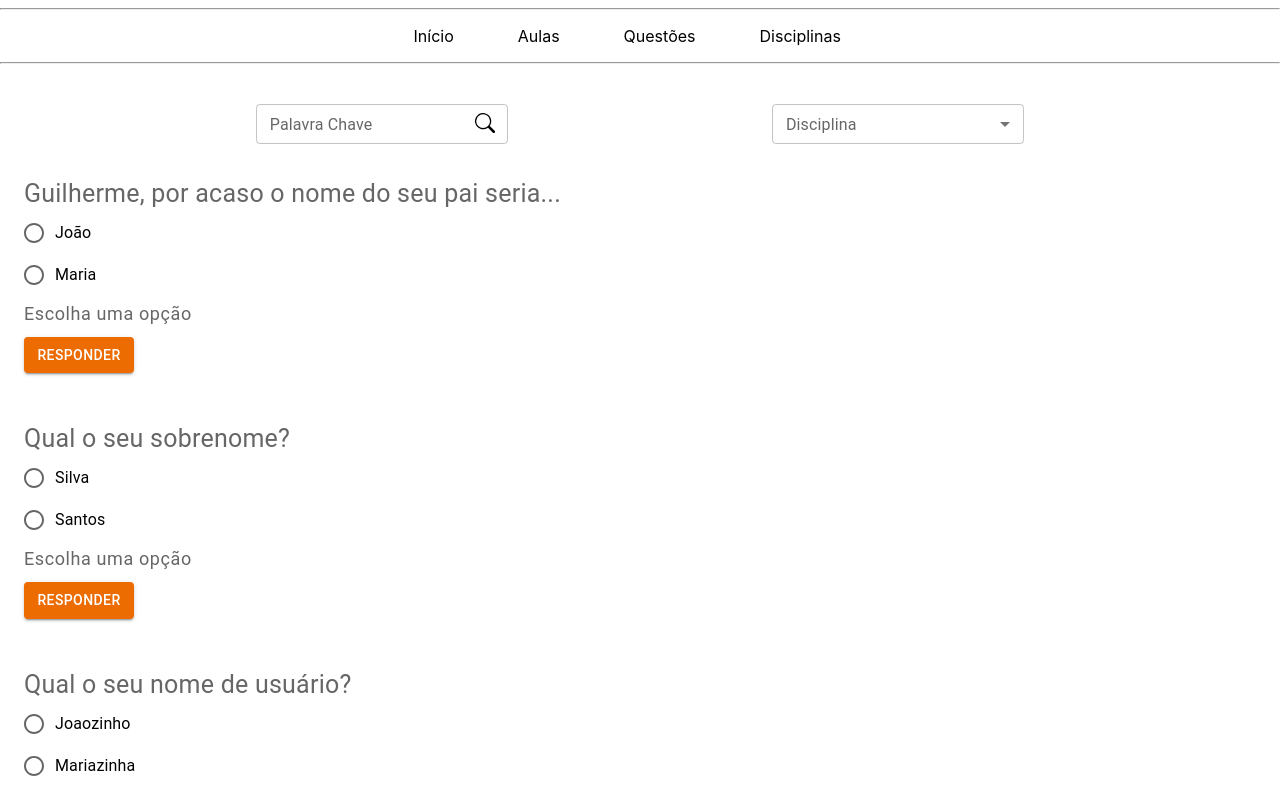
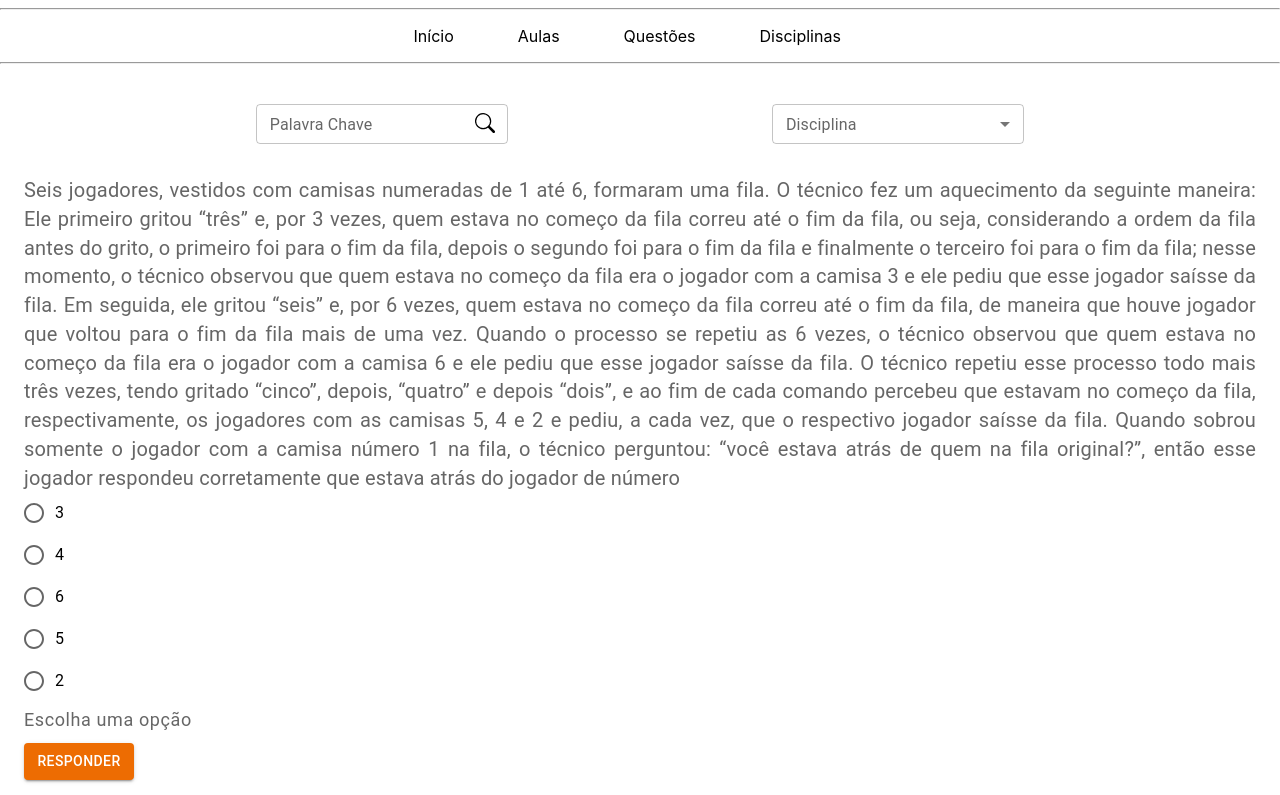
Before and after one commit to JezzDiego/Q-A-website, a Next.js app: page /questoes in a window 1280 px wide. Shown: the top 795 px of the page. Built offline with nearby package versions, Linux system fonts and the light colour scheme.

Commit message:
chore: making each question to have five alternatives

```diff
--- a/components/Question.tsx
+++ b/components/Question.tsx
@@ -12,15 +12,27 @@ interface QuestionProps {
     id: number;
     request: string;
     alt1: {
-        name: string,
-        slug: string,
-      },
+      name: string;
+      slug: string;
+    };
     alt2: {
-        name: string,
-        slug: string,
-      },
+      name: string;
+      slug: string;
+    };
+    alt3: {
+      name: string;
+      slug: string;
+    };
+    alt4: {
+      name: string;
+      slug: string;
+    };
+    alt5: {
+      name: string;
+      slug: string;
+    };
     correct: string;
-    }
+  };
 }
 
 export default function Question(props: QuestionProps) {
@@ -50,7 +62,12 @@ export default function Question(props: QuestionProps) {
     <div>
       <form onSubmit={handleSubmit} key={props.question.id}>
         <FormControl sx={{ m: 3 }} error={error} variant="standard">
-            <FormLabel id="demo-error-radios" sx={{fontSize: 25}}>{props.question.request}</FormLabel>
+          <FormLabel
+            id="demo-error-radios"
+            sx={{ fontSize: 20, textAlign: "justify" }}
+          >
+            {props.question.request}
+          </FormLabel>
           <RadioGroup
             aria-labelledby="demo-error-radios"
             name="quiz"
@@ -67,8 +84,23 @@ export default function Question(props: QuestionProps) {
               control={<Radio />}
               label={props.question.alt2.name}
             />
+            <FormControlLabel
+              value={props.question.alt3.slug}
+              control={<Radio />}
+              label={props.question.alt3.name}
+            />
+            <FormControlLabel
+              value={props.question.alt4.slug}
+              control={<Radio />}
+              label={props.question.alt4.name}
+            />
+            <FormControlLabel
+              value={props.question.alt5.slug}
+              control={<Radio />}
+              label={props.question.alt5.name}
+            />
           </RadioGroup>
-            <FormHelperText sx={{fontSize: 18}}>{helperText}</FormHelperText>
+          <FormHelperText sx={{ fontSize: 18 }}>{helperText}</FormHelperText>
           <Button
             sx={{ mt: 1, mr: 1, maxWidth: 110 }}
             type="submit"
--- a/pages/questoes/index.tsx
+++ b/pages/questoes/index.tsx
@@ -5,42 +5,81 @@ import index from "../../styles/index.module.scss";
 const questions = [
   {
     id: 0,
-    request: "Guilherme, por acaso o nome do seu pai seria...",
+    request:
+      "Seis jogadores, vestidos com camisas numeradas de 1 até 6, formaram uma fila. O técnico fez um aquecimento da seguinte maneira: Ele primeiro gritou “três” e, por 3 vezes, quem estava no começo da fila correu até o fim da fila, ou seja, considerando a ordem da fila antes do grito, o primeiro foi para o fim da fila, depois o segundo foi para o fim da fila e finalmente o terceiro foi para o fim da fila; nesse momento, o técnico observou que quem estava no começo da fila era o jogador com a camisa 3 e ele pediu que esse jogador saísse da fila. Em seguida, ele gritou “seis” e, por 6 vezes, quem estava no começo da fila correu até o fim da fila, de maneira que houve jogador que voltou para o fim da fila mais de uma vez. Quando o processo se repetiu as 6 vezes, o técnico observou que quem estava no começo da fila era o jogador com a camisa 6 e ele pediu que esse jogador saísse da fila. O técnico repetiu esse processo todo mais três vezes, tendo gritado “cinco”, depois, “quatro” e depois “dois”, e ao fim de cada comando percebeu que estavam no começo da fila, respectivamente, os jogadores com as camisas 5, 4 e 2 e pediu, a cada vez, que o respectivo jogador saísse da fila. Quando sobrou somente o jogador com a camisa número 1 na fila, o técnico perguntou: “você estava atrás de quem na fila original?”, então esse jogador respondeu corretamente que estava atrás do jogador de número",
     alt1: {
-      name: "João",
-      slug: "joao",
+      name: "3",
+      slug: "A",
     },
     alt2: {
-      name: "Maria",
-      slug: "maria",
+      name: "4",
+      slug: "B",
     },
-    correct: "joao",
+    alt3: {
+      name: "6",
+      slug: "C",
+    },
+    alt4: {
+      name: "5",
+      slug: "D",
+    },
+    alt5: {
+      name: "2",
+      slug: "E",
+    },
+    correct: "D",
   },
   {
     id: 1,
-    request: "Qual o seu sobrenome?",
+    request:
+      "Uma fazenda tem 14 funcionários e todos sabem cuidar de cavalos ou bois ou cachorros. Apenas um funcionário sabe cuidar de qualquer uma dessas espécies e quem sabe cuidar de boi, também sabe cuidar de cavalo. O número de funcionários que cuidam apenas de cavalos é igual ao número dos que cuidam apenas de cavalos e bois. O funcionário que sabe cuidar de ambos, cavalos e cachorros, também sabe cuidar de bois e 5 funcionários só sabem cuidar de cachorros. O número de funcionários que sabe cuidar apenas de cavalos é",
     alt1: {
-      name: "Silva",
-      slug: "silva",
+      name: "3",
+      slug: "A",
     },
     alt2: {
-      name: "Santos",
-      slug: "santos",
+      name: "6",
+      slug: "B",
     },
-    correct: "santos",
+    alt3: {
+      name: "5",
+      slug: "C",
+    },
+    alt4: {
+      name: "7",
+      slug: "D",
+    },
+    alt5: {
+      name: "4",
+      slug: "E",
+    },
+    correct: "E",
   },
   {
     id: 2,
-    request: "Qual o seu nome de usuário?",
+    request:
+      "Ao visitar a tradicional ilha, onde parte dos habitantes só falam verdades e os demais habitantes só falam mentiras, um turista encontrou três habitantes, um vestido de verde, outro de vermelho e outro de azul. O turista perguntou ao habitante de azul qual a cor da própria camisa, em seguida pediu para o habitante de vermelho fazer uma afirmação e finalmente pediu ao que estava vestido de verde para repetir o que havia respondido o habitante de azul. O turista obteve, respectivamente, as seguintes respostas: “verde”, “quem está de verde está mentindo”, “verde”.Os habitantes vestidos de verde, vermelho e azul falam, respectivamente,",
     alt1: {
-      name: "Joaozinho",
-      slug: "joaozinho",
+      name: "verdades, mentiras, verdades.",
+      slug: "A",
     },
     alt2: {
-      name: "Mariazinha",
-      slug: "mariazinha",
+      name: "mentiras, mentiras, verdades.",
+      slug: "B",
     },
-    correct: "joaozinho",
+    alt3: {
+      name: "mentiras, verdades, mentiras.",
+      slug: "C",
+    },
+    alt4: {
+      name: "verdades, verdades, mentiras.",
+      slug: "D",
+    },
+    alt5: {
+      name: "verdades, mentiras, mentiras.",
+      slug: "E",
+    },
+    correct: "E",
   },
 ];
 
@@ -53,14 +92,9 @@ export default function Questions() {
         </header>
 
         <main>
-
-          {
-            questions.map((question) => {
-              return (
-                <Question key={question.id} question={question} />
-              )
-            })
-          }
+          {questions.map((question) => {
+            return <Question key={question.id} question={question} />;
+          })}
         </main>
       </div>
     </>
```
Lines whose indentation alone changed are shown as unchanged.
